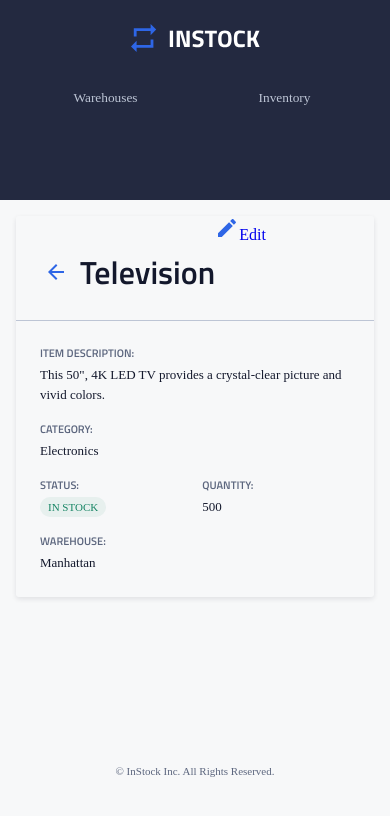
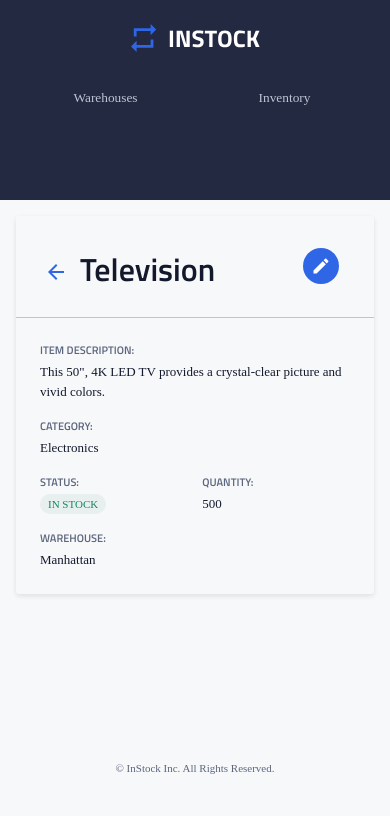
Before and after one commit to CDeweger/instock-sprint, a React (Create React App) app in the folder client/: page /test in a window 390 px wide. Shown: the top 816 px of the page. Built offline with nearby package versions, Linux system fonts and the light colour scheme; a web font is replaced by a local one.

Commit message:
commit mobile styling

```diff
--- a/client/src/components/InventoryItemDetails/InventoryItemDetails.js
+++ b/client/src/components/InventoryItemDetails/InventoryItemDetails.js
@@ -2,7 +2,7 @@ import React from "react";
 import { Link } from "react-router-dom";
 import "./InventoryItemDetails.scss";
 import editImg from "../../assets/icons/edit-24px.svg";
-import arrowBackImg from "../../assets/icons/arrow_back-24px.svg";
+//import arrowBackImg from "../../assets/icons/arrow_back-24px.svg";
 
 const InventoryItemDetails = () => {
   return (
@@ -10,12 +10,41 @@ const InventoryItemDetails = () => {
       <div className="item-container">
         <div className="item-container__header">
           <Link to={`/`} className="item-container__link-back">
-            <img src={arrowBackImg} alt="arrow-back"></img>
+            <svg
+              width="24"
+              height="24"
+              viewBox="0 0 24 24"
+              fill="none"
+              xmlns="http://www.w3.org/2000/svg"
+            >
+              <path
+                d="M20 11H7.83L13.42 5.41L12 4L4 12L12 20L13.41 18.59L7.83 13H20V11Z"
+                fill="#2E66E6"
+              />
+            </svg>
+            {/* <img src={arrowBackImg} alt="arrow-back"></img> */}
           </Link>
           <h1 className="item-container__title">Television</h1>
-          <Link to={`/`}>
-            <img src={editImg} alt="edit"></img>Edit
-          </Link>
+
+          <div className="item-container__edit-background">
+            <Link to={`/`}>
+              <svg
+                className="item-container__edit-img"
+                width="24"
+                height="24"
+                viewBox="0 0 24 24"
+                fill="#FFFFFF"
+                xmlns="http://www.w3.org/2000/svg"
+              >
+                <path
+                  d="M3 17.25V21H6.75L17.81 9.94L14.06 6.19L3 17.25ZM20.71 7.04C21.1 6.65 21.1 6.02 20.71 5.63L18.37 3.29C17.98 2.9 17.35 2.9 16.96 3.29L15.13 5.12L18.88 8.87L20.71 7.04V7.04Z"
+                  fill="#FFFFFF"
+                />
+              </svg>
+
+              {/* <img src={editImg} alt="edit"></img>Edit */}
+            </Link>
+          </div>
         </div>
         <div className="item-box">
           <div className="item-info">
--- a/client/src/components/InventoryItemDetails/InventoryItemDetails.scss
+++ b/client/src/components/InventoryItemDetails/InventoryItemDetails.scss
@@ -13,14 +13,26 @@
     border-bottom: colors.$secondary-medium solid 1px;
   }
   &__title {
-    margin-top: 2rem;
+    margin-top: 1.8rem;
     margin-bottom: 1.5rem;
+    margin-right: 5.5rem;
   }
 
   &__link-back {
     margin-top: 2.75rem;
     margin-left: 1.75rem;
     margin-right: 0.75rem;
+  }
+  &__edit-background {
+    background-color: #2e66e6;
+    width: 2.25rem;
+    height: 2.25rem;
+    border-radius: 25px;
+    margin-top: 2rem;
+  }
+  &__edit-img {
+    margin: 0.3438rem;
+    padding: 0.125rem;
   }
 }
 
```
